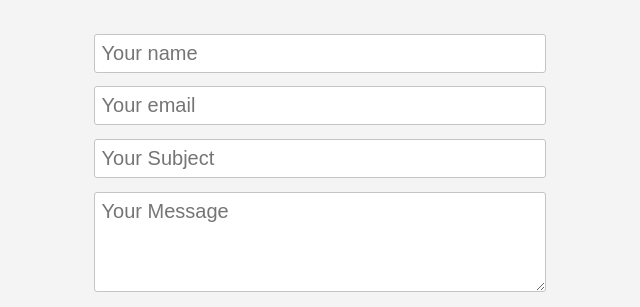
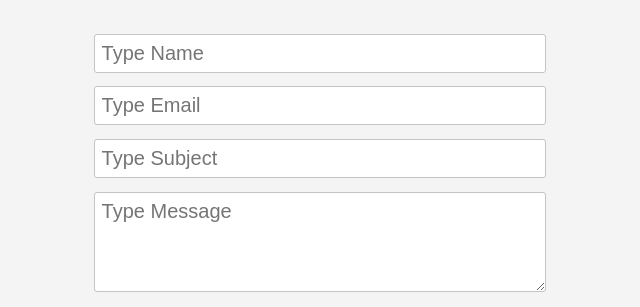
Before and after one commit to conmeconte/portfolio, a plain HTML site: page index.html in a window 1280 px wide. Shown: the part 2709-3016 px from the top of the page, 436-1076 px from the left. Drawn offline with nearby package versions, Linux system fonts and the light colour scheme; files whose address does not match are found by name.

Commit message:
changed more context

```diff
--- a/index.html
+++ b/index.html
@@ -325,7 +325,7 @@
                             <label for="name">Name</label>
                         </div>
                         <div class="col span-2-of-3">
-                            <input type="text" name="name" id="name" placeholder="Your name" >
+                            <input type="text" name="name" id="name" placeholder="Type Name" >
                         </div>
                     </div>
                     <div class="row">
@@ -333,7 +333,7 @@
                             <label for="email">Email</label>
                         </div>
                         <div class="col span-2-of-3">
-                            <input type="email" name="email" id="email" placeholder="Your email" required>
+                            <input type="email" name="email" id="email" placeholder="Type Email" required>
                         </div>
                     </div>
                     <div class="row">
@@ -341,7 +341,7 @@
                             <label for="Subject">Subject</label>
                         </div>
                         <div class="col span-2-of-3">
-                            <input type="subject" name="subject" id="subject" placeholder="Your Subject" >
+                            <input type="subject" name="subject" id="subject" placeholder="Type Subject" >
                         </div>
                     </div>
 
@@ -350,7 +350,7 @@
                             <label>Message</label>
                         </div>
                         <div class="col span-2-of-3">
-                            <textarea name="body" placeholder="Your Message" id='message' required></textarea>
+                            <textarea name="body" placeholder="Type Message" id='message' required></textarea>
                         </div>
                     </div>
                     <div class="row">
```
